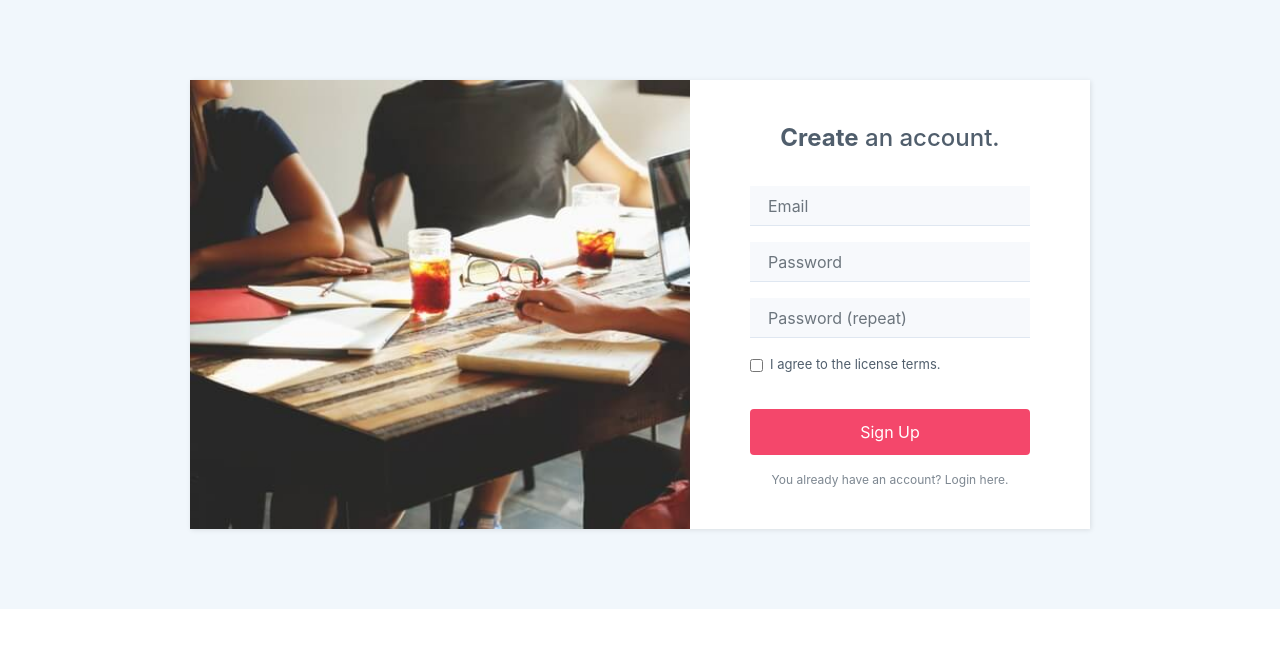
After one commit to FacundoMorenoB/MaSy-HR, a CodeIgniter app: the page made by application/views/system_view.php in a window 1280 px wide. The commit adds this page. Shown: the top 648 px of the page. Run offline with CodeIgniter, Linux system fonts and the light colour scheme; some libraries are stand-ins or nearby versions.

Commit message:
Login y roles

```diff
--- a/application/config/autoload.php
+++ b/application/config/autoload.php
@@ -58,7 +58,7 @@ $autoload['packages'] = array();
 |
 |	$autoload['libraries'] = array('user_agent' => 'ua');
 */
-$autoload['libraries'] = array();
+$autoload['libraries'] = array('database');
 
 /*
 | -------------------------------------------------------------------
--- /dev/null
+++ b/application/views/system_view.php
@@ -0,0 +1,37 @@
+<?php
+defined('BASEPATH') OR exit('No direct script access allowed');
+?>
+<?php $this->load->helper('url'); ?>
+
+<!DOCTYPE html>
+<html>
+
+<head>
+    <meta charset="utf-8">
+    <meta name="viewport" content="width=device-width, initial-scale=1.0, shrink-to-fit=no">
+    <title>altas</title>
+    <link rel="stylesheet" href="<?=base_url()?>css/bootstrap.min.css">
+    <link rel="stylesheet" href="<?=base_url()?>css/Registration-Form-with-Photo.css">
+    <link rel="stylesheet" href="<?=base_url()?>css/styles.css">
+</head>
+
+<body>
+    <div class="register-photo">
+        <div class="form-container">
+            <div class="image-holder"></div>
+            <form method="post">
+                <h2 class="text-center"><strong>Create</strong> an account.</h2>
+                <div class="form-group"><input class="form-control" type="email" name="email" placeholder="Email"></div>
+                <div class="form-group"><input class="form-control" type="password" name="password" placeholder="Password"></div>
+                <div class="form-group"><input class="form-control" type="password" name="password-repeat" placeholder="Password (repeat)"></div>
+                <div class="form-group">
+                    <div class="form-check"><label class="form-check-label"><input class="form-check-input" type="checkbox">I agree to the license terms.</label></div>
+                </div>
+                <div class="form-group"><button class="btn btn-primary btn-block" type="submit">Sign Up</button></div><a href="#" class="already">You already have an account? Login here.</a></form>
+        </div>
+    </div>
+    <script src="<?=base_url()?>js/jquery.min.js"></script>
+    <script src="<?=base_url()?>js/bootstrap.min.js"></script>
+</body>
+
+</html>
--- a/application/views/welcome_message.php
+++ b/application/views/welcome_message.php
@@ -9,8 +9,9 @@ defined('BASEPATH') OR exit('No direct script access allowed');
 <head>
     <meta charset="utf-8">
     <meta name="viewport" content="width=device-width, initial-scale=1.0, shrink-to-fit=no">
-    <title>Untitled</title>
+    <title>MaSy-RH Login</title>
     <link rel="stylesheet" href="<?=base_url()?>css/bootstrap.min.css">
+   <link rel="stylesheet" href="<?=base_url()?>css/forms.css">
     <link rel="stylesheet" href="<?=base_url()?>fonts/ionicons.min.css">
     <link rel="stylesheet" href="<?=base_url()?>css/Login-Form-Clean.css">
     <link rel="stylesheet" href="<?=base_url()?>css/styles.css">
@@ -23,6 +24,7 @@ defined('BASEPATH') OR exit('No direct script access allowed');
             <div class="illustration"><i class="icon ion-lock-combination" style="color: rgb(241,175,6);"></i></div>
             <div class="form-group"><input class="form-control" type="email" name="email" placeholder="Email"></div>
             <div class="form-group"><input class="form-control" type="password" name="password" placeholder="Password"></div>
+            <div class="form-group"><input type="text" class="form-control-disable" style="text-align: center;" disabled="true" value="<?php echo $this->session->flashdata('error');?>" ></div>
             <div class="form-group"><button class="btn btn-primary btn-block" type="submit" style="background-color: rgb(241,175,6);">Log In</button></div><a href="#" class="forgot">Forgot your email or password?</a></form>
     </div>
     <script src="<?=base_url()?>js/jquery.min.js"></script>
--- /dev/null
+++ b/css/Registration-Form-with-Photo.css
@@ -0,0 +1,84 @@
+.register-photo {
+  background: #f1f7fc;
+  padding: 80px 0;
+}
+
+.register-photo .image-holder {
+  display: table-cell;
+  width: auto;
+  background: url(../img/meeting.jpg);
+  background-size: cover;
+}
+
+.register-photo .form-container {
+  display: table;
+  max-width: 900px;
+  width: 90%;
+  margin: 0 auto;
+  box-shadow: 1px 1px 5px rgba(0,0,0,0.1);
+}
+
+.register-photo form {
+  display: table-cell;
+  width: 400px;
+  background-color: #ffffff;
+  padding: 40px 60px;
+  color: #505e6c;
+}
+
+@media (max-width:991px) {
+  .register-photo form {
+    padding: 40px;
+  }
+}
+
+.register-photo form h2 {
+  font-size: 24px;
+  line-height: 1.5;
+  margin-bottom: 30px;
+}
+
+.register-photo form .form-control {
+  background: #f7f9fc;
+  border: none;
+  border-bottom: 1px solid #dfe7f1;
+  border-radius: 0;
+  box-shadow: none;
+  outline: none;
+  color: inherit;
+  text-indent: 6px;
+  height: 40px;
+}
+
+.register-photo form .form-check {
+  font-size: 13px;
+  line-height: 20px;
+}
+
+.register-photo form .btn-primary {
+  background: #f4476b;
+  border: none;
+  border-radius: 4px;
+  padding: 11px;
+  box-shadow: none;
+  margin-top: 35px;
+  text-shadow: none;
+  outline: none !important;
+}
+
+.register-photo form .btn-primary:hover, .register-photo form .btn-primary:active {
+  background: #eb3b60;
+}
+
+.register-photo form .btn-primary:active {
+  transform: translateY(1px);
+}
+
+.register-photo form .already {
+  display: block;
+  text-align: center;
+  font-size: 12px;
+  color: #6f7a85;
+  opacity: 0.9;
+  text-decoration: none;
+}
```
Also changed, not shown: application/controllers/System_controller.php (added, +18 -0 lines), application/controllers/Welcome.php (+7 -5 lines), application/models/welcome_model.php (renamed from application/models/index_model.php, +5 -5 lines), css/forms.css (added, +21 -0 lines), img/meeting.jpg (added).
